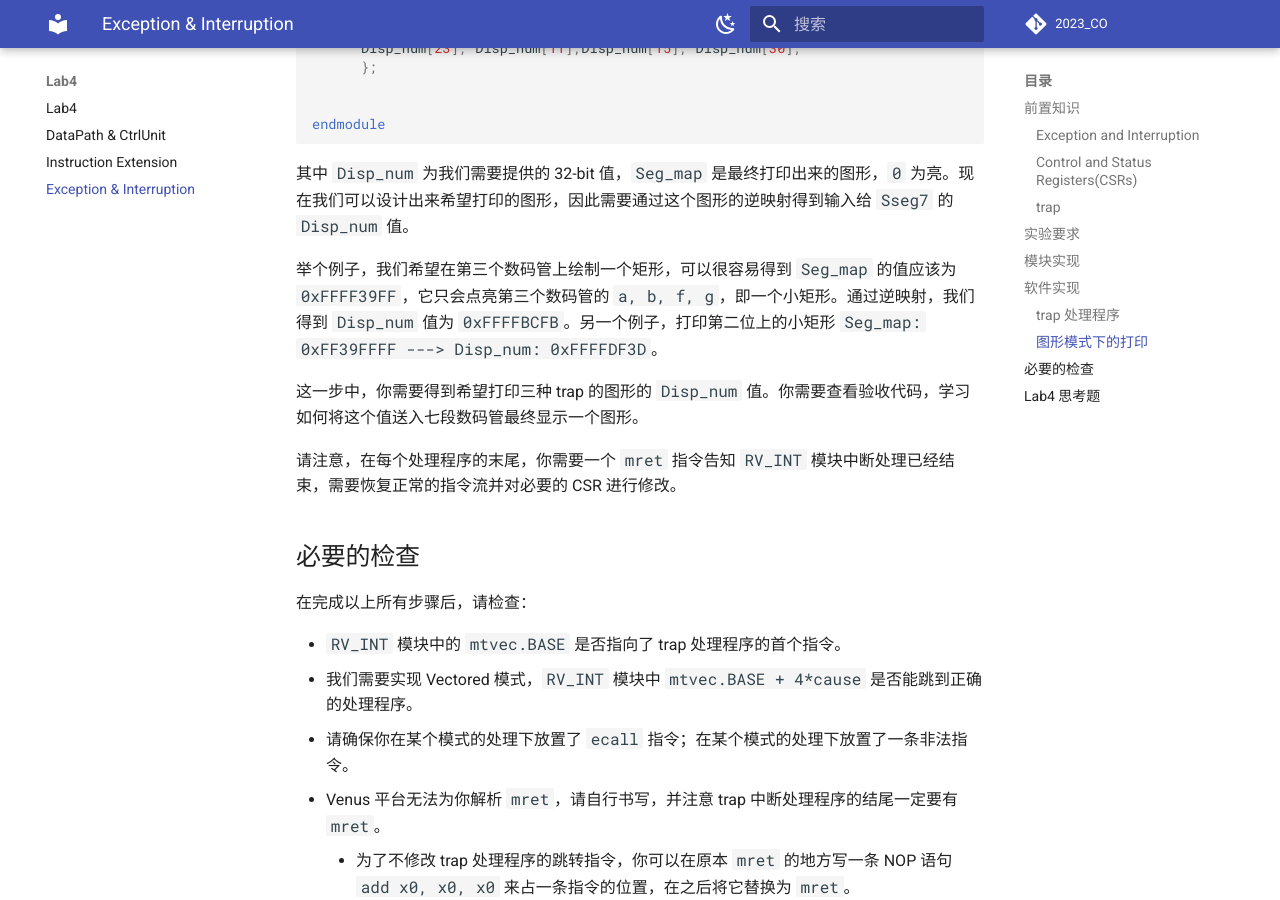
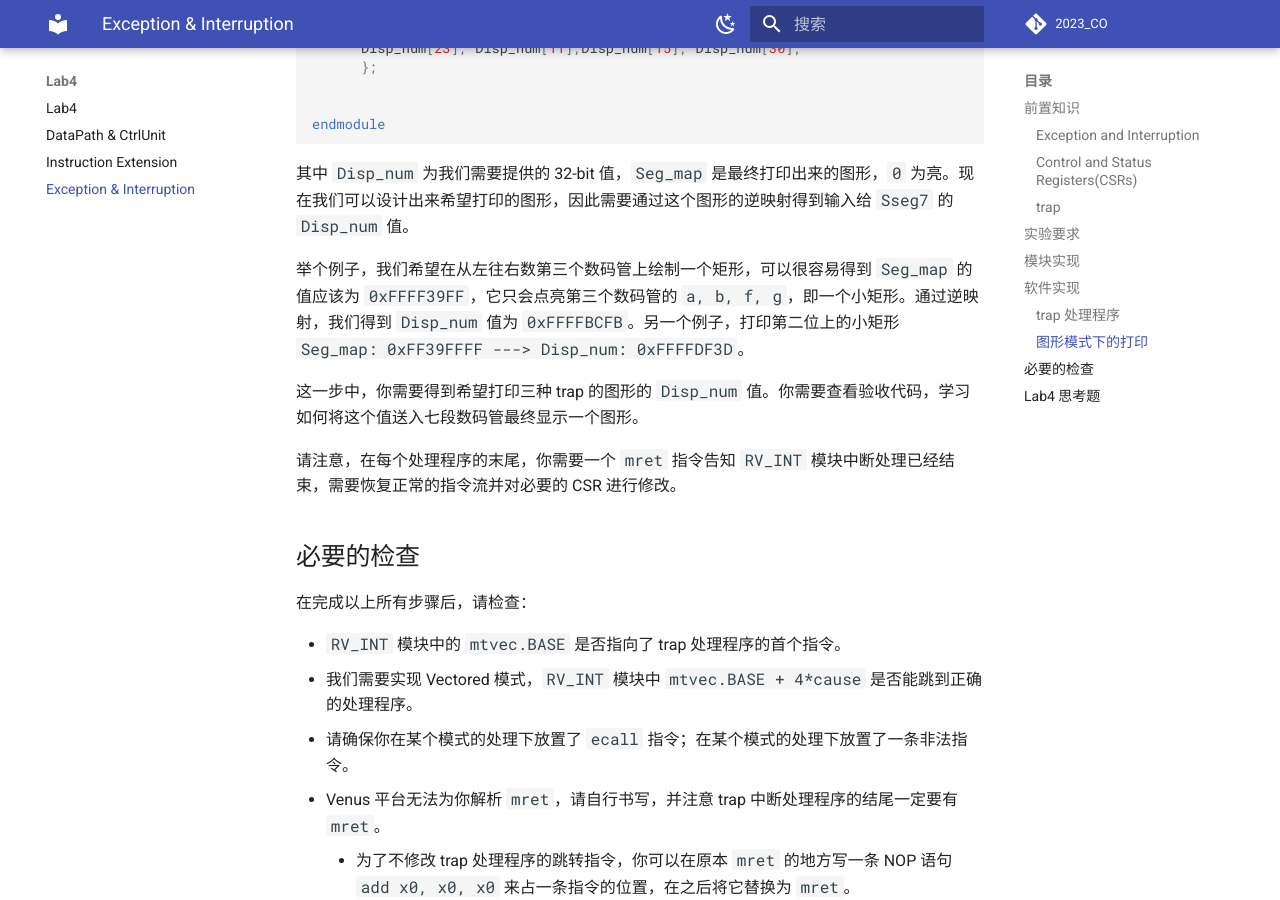
Before and after one commit to Guahao31/2023_CO, an MkDocs documentation site: the page built from docs/Lab4/exception_interruption.md, in a window 1280 px wide and 900 px high, scrolled down 5064 px. Built offline with MkDocs 1.6.1 and Material for MkDocs 9.7.7, drawn with Linux system fonts in a browser that asks for light colours; comment, search, counter and statistics services are not loaded.

Commit message:
fix: 修改Lab4-4 图形打印描述

```diff
--- a/docs/Lab4/exception_interruption.md
+++ b/docs/Lab4/exception_interruption.md
@@ -151,7 +151,7 @@ endmodule
 
 其中 `Disp_num` 为我们需要提供的 32-bit 值，`Seg_map` 是最终打印出来的图形，`0` 为亮。现在我们可以设计出来希望打印的图形，因此需要通过这个图形的逆映射得到输入给 `Sseg7` 的 `Disp_num` 值。
 
-举个例子，我们希望在第三个数码管上绘制一个矩形，可以很容易得到 `Seg_map` 的值应该为 `0xFFFF39FF`，它只会点亮第三个数码管的 `a, b, f, g`，即一个小矩形。通过逆映射，我们得到 `Disp_num` 值为 `0xFFFFBCFB`。另一个例子，打印第二位上的小矩形 `Seg_map: 0xFF39FFFF ---> Disp_num: 0xFFFFDF3D`。
+举个例子，我们希望在从左往右数第三个数码管上绘制一个矩形，可以很容易得到 `Seg_map` 的值应该为 `0xFFFF39FF`，它只会点亮第三个数码管的 `a, b, f, g`，即一个小矩形。通过逆映射，我们得到 `Disp_num` 值为 `0xFFFFBCFB`。另一个例子，打印第二位上的小矩形 `Seg_map: 0xFF39FFFF ---> Disp_num: 0xFFFFDF3D`。
 
 这一步中，你需要得到希望打印三种 trap 的图形的 `Disp_num` 值。你需要查看验收代码，学习如何将这个值送入七段数码管最终显示一个图形。
 
```
